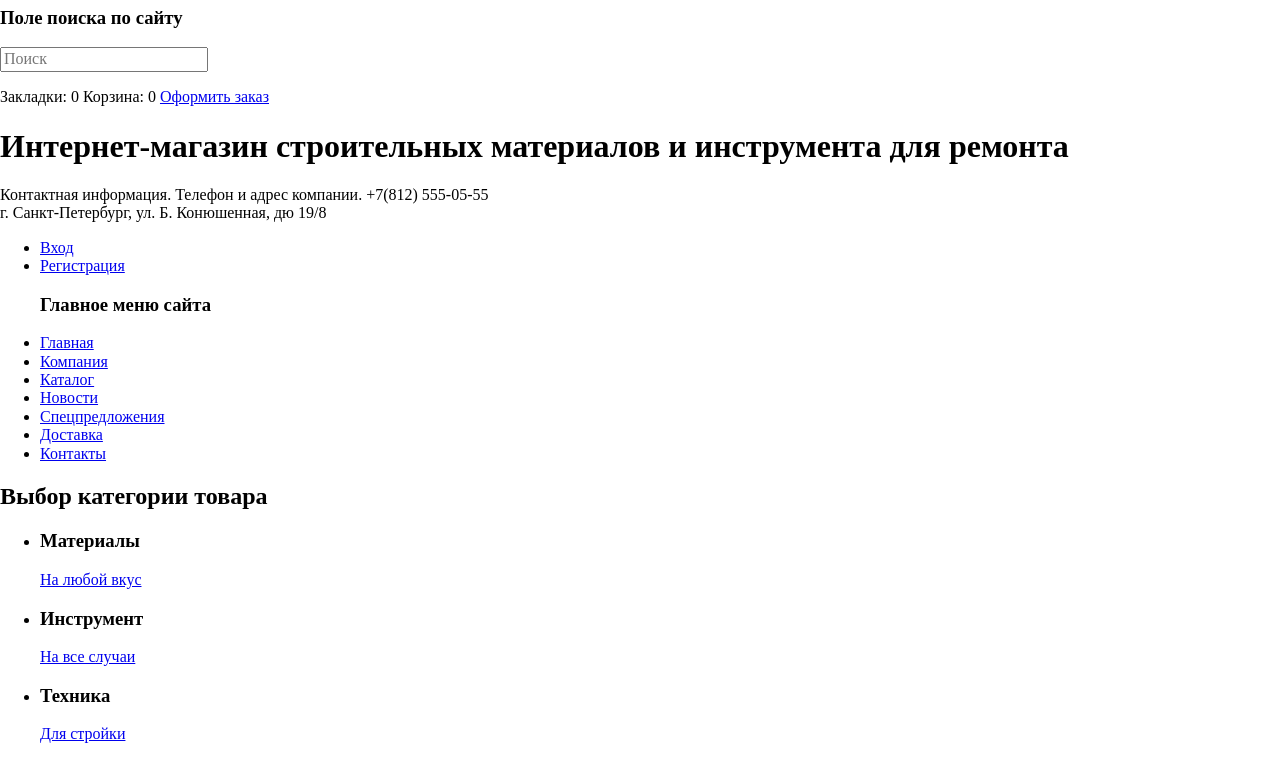
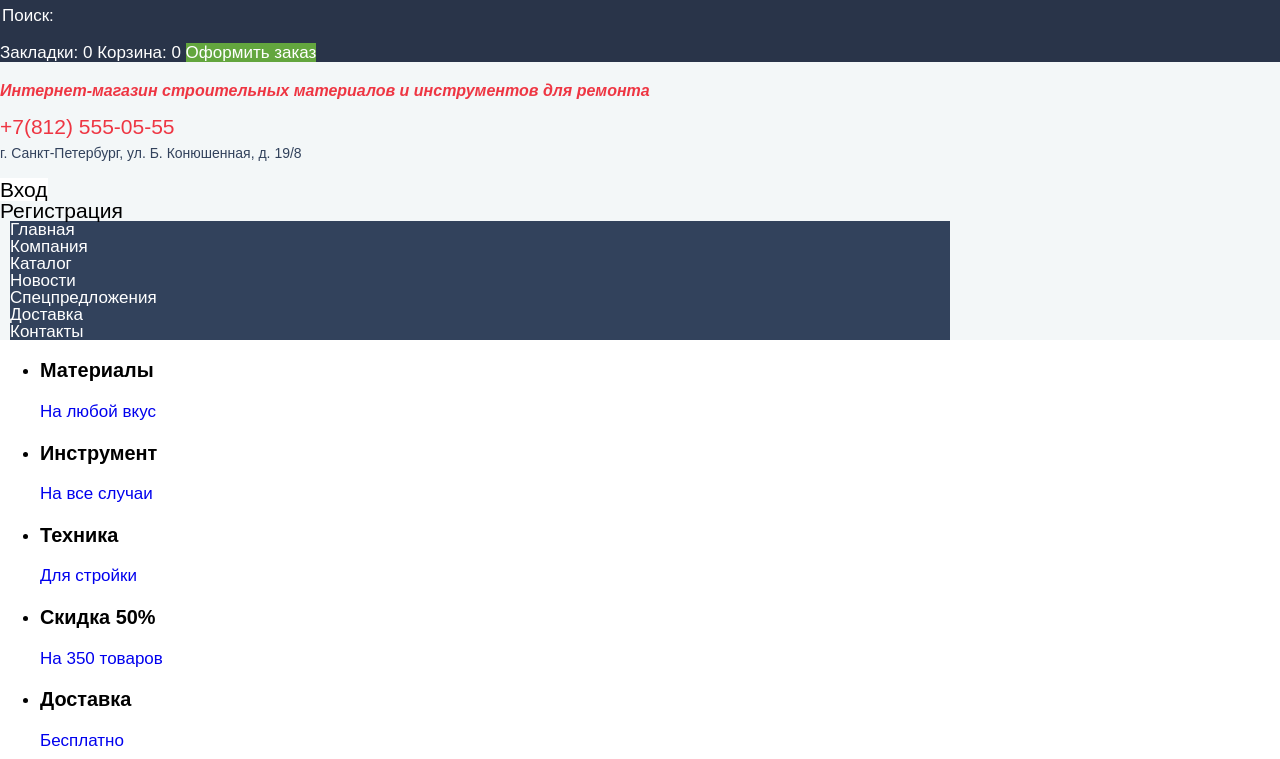
Before and after one commit to Multikus/387003-technomart, a plain HTML site: page index.html in a window 1280 px wide. Shown: the part 63-822 px from the top of the page. Drawn offline with Linux system fonts and the light colour scheme; a web font is replaced by a local one.

Commit message:
Начало базовой стилизации макета.

```diff
--- a/css/style.css
+++ b/css/style.css
@@ -1,11 +1,168 @@
 
-/*
 body {
-	background-color: #2a48f4;
+	margin: 0;
+	padding: 0;
+	font-family: "Cuprum", Arial, sans-serif;
+	font-size: 17px;
+	color: #000;
+	background-color: #fff;
 }
-*/
+.main-header {
+	margin: 0;
+	padding: 0;
+}
+a {
+	text-decoration: none;
+}
+/*Общая стилизация шапки*/
+.main-navigation {
+	font-size: 17px;
+	line-height: 17px;
+/*	color: #fff;*/
+	background-color: #f3f7f8;
+}
+/*убираем точки в списках шапки*/
+.site-navigation,
+.user-navigation {
+	margin: 0;
+	padding: 0;
+	list-style: none;
+}
 
-/*
+/*Стилизация контейнера верхней части меню*/
+.header-container {
+	color: #fff;
+	font-size: 17px;
+	line-height: 18px;
+	background-color: #293449;
+}
+.header-container a {
+	color: #fff;
+}
+
+/*Стилизация кнопки заказа*/
+.nav-about-order .button {
+	background-color: #63a63e;
+}
+/*форма поиска спокойное состояние*/
+.main-nav-search input {
+	border-style: none;
+	background-color: #293449;
+}
+/*изменение цвета подсказки формы поиска Safari и Chrome*/
+.main-nav-search input[type="search"]::-webkit-input-placeholder {
+	color: #fff;
+}
+/*изменение цвета подсказки формы поиска Firefox*/
+.main-nav-search input[type="search"]::-moz-placeholder {
+	color: #fff;
+}
+/*стилизация формы поиска*/
+.main-nav-search input:hover,
+.main-nav-search input:focus {
+	background-color: #212a3a;
+	outline: 0;
+}
+/*стилизация состояния наведения кнопки заказа*/
+.nav-about-order .button:hover,
+.nav-about-order .button:focus {
+	background-color: #5fbb2d;
+	outline: 0;
+}
+/*стилизация заголовка на главной*/
+.main-navigation h1 {
+	font-size: 16px;
+	font-style: italic;
+	line-height: 23px;
+	color: #ee3643;
+}
+/*адрес на главной*/
+.main-nav-contacts {
+	font-size: 14px;
+	line-height: 24px;
+	color: #32425c;
+}
+/*стилизация номера телефона на главной*/
+.nav-contacts-phone {
+	font-size: 21px;
+	line-height: 21px;
+	color: #ee3643;
+}
+/*Стилизация кнопок вход и рег-я*/
+.login-link {
+	font-size: 21px;
+	line-height: 21px;
+	color: #000000;
+	background-color: #fff;
+}
+
+.login-link-registration {
+	font-size: 21px;
+	line-height: 21px;
+	color: #000000;
+}
+/*Стилизация ссылок ЛК на странице каталога*/
+.user-name {
+	font-size: 21px;
+	line-height: 21px;
+	color: #000000;
+}
+
+.user-order a,
+.user-cabinet a{
+	font-size: 16px;
+	line-height: 18px;
+	color: #32425c;
+	text-decoration: underline;
+}
+/*Стилизация при наведении*/
+.login-link:hover,
+.login-link-registration:hover,
+.user-order a:hover,
+.user-cabinet a:hover,
+.login-link:focus,
+.login-link-registration:focus,
+.user-order a:focus,
+.user-cabinet a:focus {
+	color: #ee3643;
+	outline: 0;
+}
+/*Стилизаяция ссылок в главном меню*/
+.site-navigation a {
+	padding-top: 22px;
+	padding-bottom: 21px;
+	font-size: 17px;
+	line-height: 17px;
+	color: #fff;
+	}
+/*Стилизация контейнера главного меню*/
+.site-navigation {
+	margin-left: 10px;
+	margin-right: 10px;
+	width: 940px;
+	background-color: #32425c;
+}
+/*стилизация состояния наведения главного меню*/
+.site-navigation a:hover,
+.site-navigation a:focus {
+	background-color: #293449;
+	outline: 0;
+}
+
+
+
+
+
+
+
+
+
+
+
+
+
+
+
 .visually-hidden {
   position: absolute;
   width: 1px;
@@ -16,4 +173,3 @@ body {
   clip: rect(0 0 0 0);
   overflow: hidden;
 }
-*/
--- a/index.html
+++ b/index.html
@@ -3,21 +3,23 @@
   <head>
     <meta charset="utf-8">
     <title>HTML Academy: Техномарт</title>
+    <link href="https://fonts.googleapis.com/css?family=Cuprum:400,700&amp;subset=cyrillic" rel="stylesheet">
     <link rel="stylesheet" href="css/normalize.css">
     <link rel="stylesheet" href="css/style.css">
   </head>
   <body>
     <header class="main-header">
     	<nav class="main-navigation">
+   			<div class="header-container">
     			<a class="main-header-logo">
     				<img src="img/svg/main-logo-header.svg" width="220" height="47" alt="Логотип магазина Техномарт">
     			</a>
-<!--    		Форма поиска-->
+<!--    			Форма поиска-->
 					<form class="main-nav-search" action="https://echo.htmlacademy.ru" method="post">
 						<h3 class="visually-hidden">Поле поиска по сайту</h3>
 						<p>
         			<label for="nav-search"></label>
-        		<input id="nav-search" type="search" name="search-site" placeholder="Поиск">
+        			<input id="nav-search" type="search" name="search-site" placeholder="Поиск:">
       			</p>
 					</form>
 
@@ -26,11 +28,12 @@
  						<span class="nav-goods-basket">Корзина: 0</span>
  						<a href="#" class="button">Оформить заказ</a>
  					</p>
-  			<h1 class="main-nav-title">Интернет-магазин строительных материалов и инструмента для ремонта</h1>
+ 				</div>
+  			<h1 class="main-nav-title">Интернет-магазин строительных материалов и инструментов для ремонта</h1>
   			<p class="main-nav-contacts">
   				<span class="visually-hidden">Контактная информация. Телефон и адрес компании.</span>
  					<span class="nav-contacts-phone">+7(812) 555-05-55</span><br>
-  				г. Санкт-Петербург, ул. Б. Конюшенная, дю 19/8
+  				г. Санкт-Петербург, ул. Б. Конюшенная, д. 19/8
   			</p>
 
   			<ul class="user-navigation">
```
Also changed, not shown: catalog.html (+10 -3 lines). Lines whose indentation alone changed are shown as unchanged.
